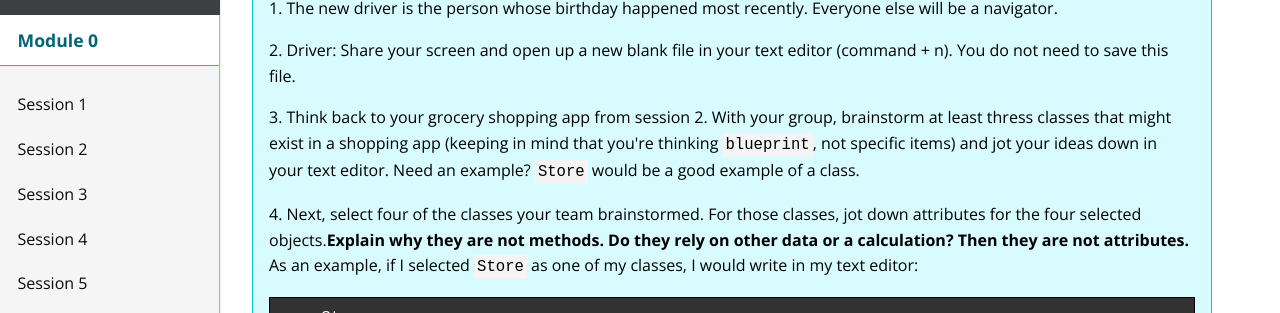
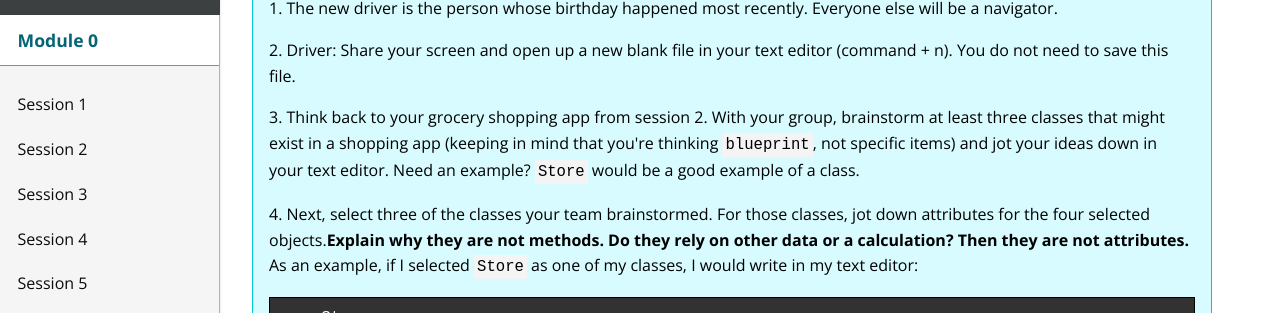
Before and after one commit to turingschool/mod-0-curriculum, a Jekyll site: the page built from session5/index.md, in a window 1280 px wide and 900 px high, scrolled down 10314 px. Shown: the part 154-467 px from the top of the window. Built offline with Jekyll 4.4.1, drawn with Linux system fonts in a browser that asks for light colours; nearby versions of some CDN libraries.

Commit message:
Fix typos

```diff
--- a/session5/index.md
+++ b/session5/index.md
@@ -414,8 +414,8 @@ Model, Reverse, Color, Fill_Tank, Gas_Tank, Beep, Current_Speed, Start_Engine, Y
   <h3>Big Breakout Rooms: Classes, Attributes, and Methods</h3>
   <p>1. The new driver is the person whose birthday happened most recently. Everyone else will be a navigator.</p>
   <p>2. Driver: Share your screen and open up a new blank file in your text editor (command + n). You do not need to save this file.</p>
-  <p>3. Think back to your grocery shopping app from session 2. With your group, brainstorm at least thress classes that might exist in a shopping app (keeping in mind that you're thinking <code>blueprint</code>, not specific items) and jot your ideas down in your text editor. Need an example? <code>Store</code> would be a good example of a class.</p>
-  <p>4. Next, select four of the classes your team brainstormed. For those classes, jot down attributes for the four selected objects.<strong>Explain why they are not methods. Do they rely on other data or a calculation? Then they are not attributes.</strong> As an example, if I selected <code>Store</code> as one of my classes, I would write in my text editor:</p>
+  <p>3. Think back to your grocery shopping app from session 2. With your group, brainstorm at least three classes that might exist in a shopping app (keeping in mind that you're thinking <code>blueprint</code>, not specific items) and jot your ideas down in your text editor. Need an example? <code>Store</code> would be a good example of a class.</p>
+  <p>4. Next, select three of the classes your team brainstormed. For those classes, jot down attributes for the four selected objects.<strong>Explain why they are not methods. Do they rely on other data or a calculation? Then they are not attributes.</strong> As an example, if I selected <code>Store</code> as one of my classes, I would write in my text editor:</p>
   <pre>
     Store
 
```
